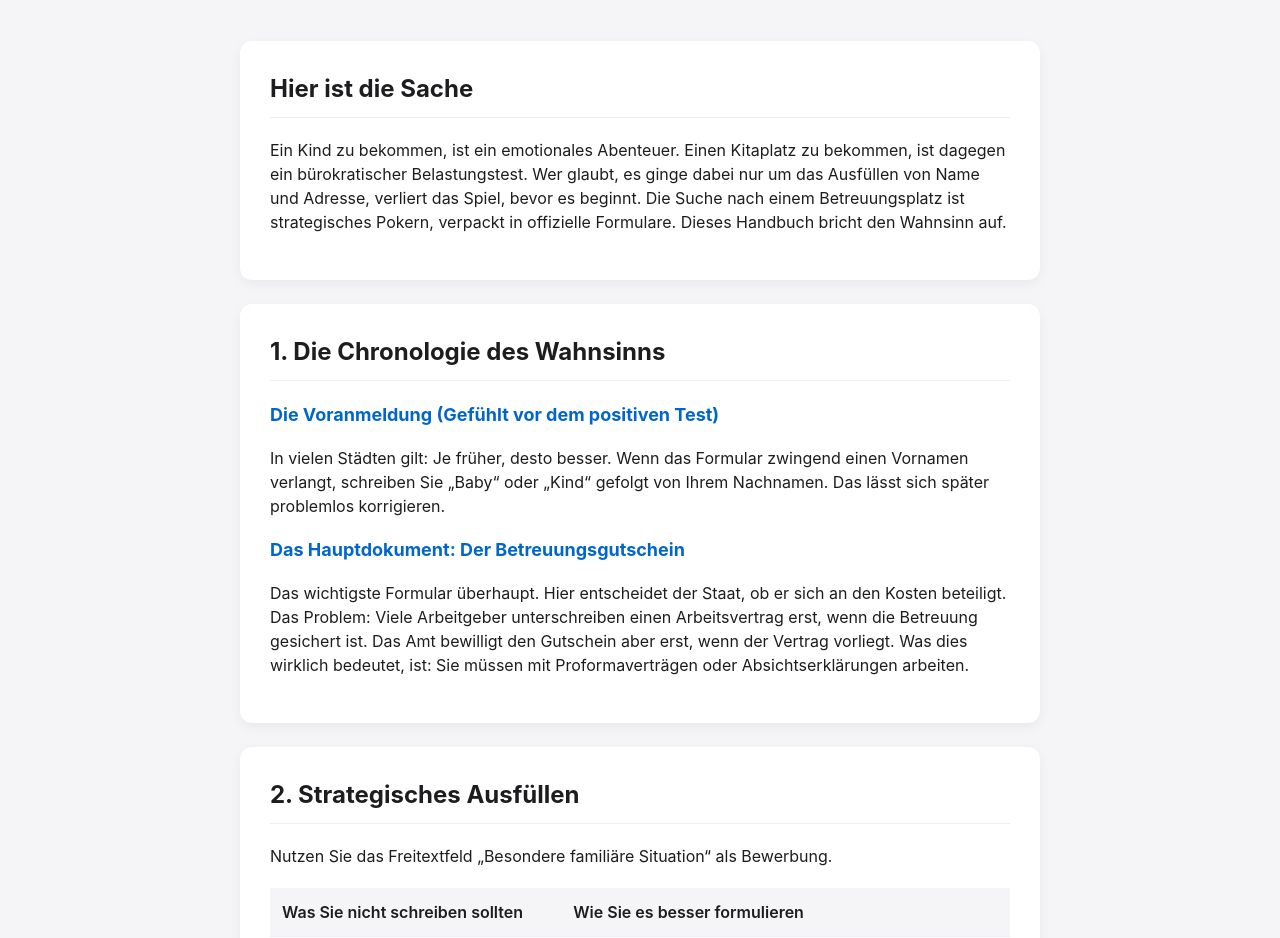
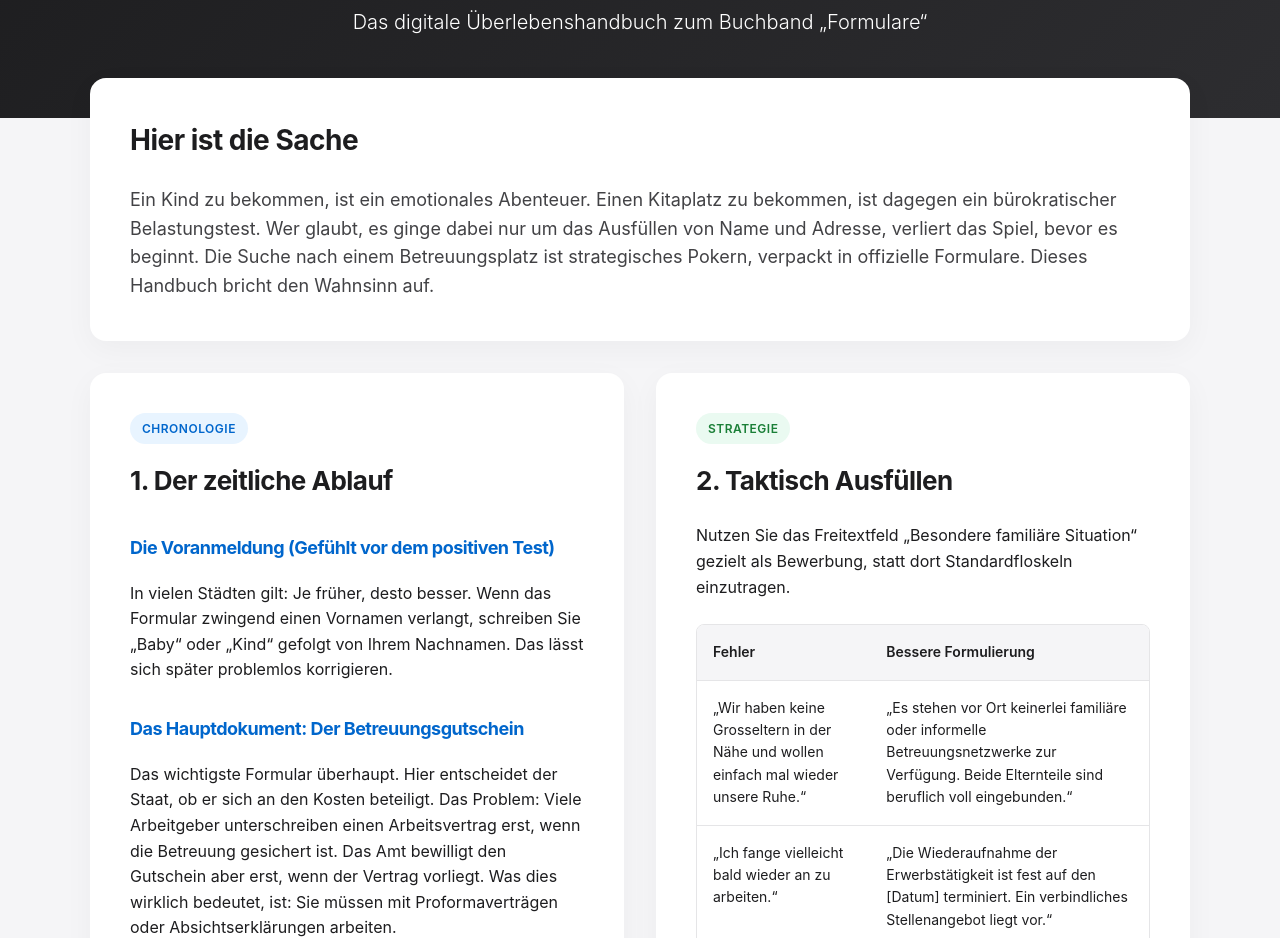
Before and after one commit to dudewithdog/kitafinden, a plain HTML site: page index.html in a window 1280 px wide. Shown: the part 167-1105 px from the top of the page. Drawn offline with Linux system fonts and the light colour scheme.

Commit message:
Update index.html

```diff
--- a/index.html
+++ b/index.html
@@ -5,90 +5,186 @@
     <meta name="viewport" content="width=device-width, initial-scale=1.0">
     <title>Kitaplatz suchen – Das digitale Überlebenshandbuch</title>
     <style>
+        :root {
+            --bg-color: #f5f5f7;
+            --card-bg: #ffffff;
+            --text-main: #1d1d1f;
+            --text-muted: #86868b;
+            --accent: #0066cc;
+            --border-radius: 16px;
+        }
+
         body {
             font-family: -apple-system, BlinkMacSystemFont, "Segoe UI", Roboto, Helvetica, Arial, sans-serif;
-            background-color: #f5f5f7;
-            color: #1d1d1f;
-            line-height: 1.5;
+            background-color: var(--bg-color);
+            color: var(--text-main);
+            line-height: 1.6;
             margin: 0;
-            padding: 40px 20px;
+            padding: 0;
+            -webkit-font-smoothing: antialiased;
         }
+
+        /* Hero Header */
+        .hero {
+            background: linear-gradient(135deg, #1d1d1f 0%, #2d2d30 100%);
+            color: #ffffff;
+            padding: 80px 20px;
+            text-align: center;
+        }
+
+        .hero h1 {
+            font-size: 48px;
+            font-weight: 700;
+            letter-spacing: -1px;
+            margin: 0 0 16px 0;
+        }
+
+        .hero p {
+            font-size: 20px;
+            color: #aeae2;
+            max-width: 600px;
+            margin: 0 auto;
+            font-weight: 300;
+        }
+
+        /* Main Content Container */
         .container {
-            max-width: 800px;
-            margin: 0 auto;
+            max-width: 1100px;
+            margin: -40px auto 60px auto;
+            padding: 0 20px;
         }
-        h1 {
-            font-size: 40px;
-            font-weight: 700;
+
+        /* Intro Card spans full width */
+        .intro-card {
+            background: var(--card-bg);
+            border-radius: var(--border-radius);
+            padding: 40px;
+            box-shadow: 0 8px 30px rgba(0,0,0,0.04);
+            margin-bottom: 32px;
+        }
+
+        .intro-card h2 {
+            font-size: 28px;
+            margin-top: 0;
             letter-spacing: -0.5px;
-            margin-bottom: 10px;
         }
-        .subtitle {
-            font-size: 21px;
-            color: #86868b;
-            margin-bottom: 40px;
+
+        /* Grid for Main Topics */
+        .grid {
+            display: grid;
+            grid-template-columns: repeat(auto-fit, minmax(480px, 1fr));
+            gap: 32px;
         }
+
         .card {
-            background: #ffffff;
-            border-radius: 12px;
-            padding: 30px;
-            margin-bottom: 24px;
-            box-shadow: 0 4px 12px rgba(0,0,0,0.05);
+            background: var(--card-bg);
+            border-radius: var(--border-radius);
+            padding: 40px;
+            box-shadow: 0 8px 30px rgba(0,0,0,0.04);
+            transition: transform 0.2s ease, box-shadow 0.2s ease;
         }
-        h2 {
-            font-size: 24px;
-            margin-top: 0;
-            border-bottom: 1px solid #eeeeee;
-            padding-bottom: 10px;
+
+        .card:hover {
+            transform: translateY(-2px);
+            box-shadow: 0 12px 40px rgba(0,0,0,0.08);
         }
-        h3 {
-            font-size: 18px;
-            color: #0066cc;
+
+        /* Badge Styles */
+        .badge {
+            display: inline-block;
+            padding: 6px 12px;
+            border-radius: 20px;
+            font-size: 12px;
+            font-weight: 600;
+            text-transform: uppercase;
+            letter-spacing: 0.5px;
+            margin-bottom: 16px;
         }
+
+        .badge-chrono { background: #e8f4ff; color: #0066cc; }
+        .badge-strat { background: #eafaf1; color: #1a7f37; }
+        .badge-tool { background: #f3f3f4; color: #57606a; }
+
+        h2, h3 {
+            letter-spacing: -0.5px;
+        }
+
+        h2 { font-size: 26px; margin-top: 0; }
+        h3 { font-size: 18px; margin-top: 32px; color: var(--accent); }
+
+        /* Tables styled properly */
         table {
             width: 100%;
-            border-collapse: collapse;
-            margin: 20px 0;
+            border-collapse: separate;
+            border-spacing: 0;
+            margin: 24px 0;
+            border: 1px solid #e5e5e7;
+            border-radius: 8px;
+            overflow: hidden;
         }
+
         th, td {
+            padding: 16px;
             text-align: left;
-            padding: 12px;
-            border-bottom: 1px solid #eeeeee;
+            font-size: 14px;
         }
+
         th {
             background-color: #f5f5f7;
             font-weight: 600;
+            border-bottom: 1px solid #e5e5e7;
         }
+
+        td {
+            border-bottom: 1px solid #e5e5e7;
+            vertical-align: top;
+        }
+
+        tr:last-child td {
+            border-bottom: none;
+        }
+
+        /* Code Block Styles for Copy-Paste */
         pre {
             background: #f5f5f7;
-            padding: 15px;
-            border-radius: 8px;
+            padding: 20px;
+            border-radius: 10px;
             overflow-x: auto;
-            font-family: "SFMono-Regular", Consolas, "Liberation Mono", Menlo, monospace;
-            font-size: 14px;
+            font-family: "SFMono-Regular", Consolas, Menlo, monospace;
+            font-size: 13px;
+            color: #24292f;
+            border: 1px solid #e5e5e7;
+            line-height: 1.5;
         }
-        ul {
-            padding-left: 20px;
-        }
-        li {
-            margin-bottom: 8px;
+
+        /* Responsive Tweak */
+        @media (max-width: 768px) {
+            .grid { grid-template-columns: 1fr; }
+            .hero h1 { font-size: 36px; }
+            .card { padding: 24px; }
         }
     </style>
 </head>
 <body>
 
+<div class="hero">
+    <h1>Kitaplatz suchen</h1>
+    <p>Das digitale Überlebenshandbuch zum Buchband „Formulare“</p>
+</div>
+
 <div class="container">
 
-    <h1>Kitaplatz suchen</h1>
-    <div class="subtitle">Das digitale Überlebenshandbuch zum Buch „Formulare“</div>
+    <div class="intro-card">
+        <h2>Hier ist die Sache</h2>
+        <p style="font-size: 18px; margin: 0; color: #424245;">Ein Kind zu bekommen, ist ein emotionales Abenteuer. Einen Kitaplatz zu bekommen, ist dagegen ein bürokratischer Belastungstest. Wer glaubt, es ginge dabei nur um das Ausfüllen von Name und Adresse, verliert das Spiel, bevor es beginnt. Die Suche nach einem Betreuungsplatz ist strategisches Pokern, verpackt in offizielle Formulare. Dieses Handbuch bricht den Wahnsinn auf.</p>
+    </div>
+
+    <div class="grid">
 
         <div class="card">
-        <h2>Hier ist die Sache</h2>
-        <p>Ein Kind zu bekommen, ist ein emotionales Abenteuer. Einen Kitaplatz zu bekommen, ist dagegen ein bürokratischer Belastungstest. Wer glaubt, es ginge dabei nur um das Ausfüllen von Name und Adresse, verliert das Spiel, bevor es beginnt. Die Suche nach einem Betreuungsplatz ist strategisches Pokern, verpackt in offizielle Formulare. Dieses Handbuch bricht den Wahnsinn auf.</p>
-    </div>
+            <span class="badge badge-chrono">Chronologie</span>
+            <h2>1. Der zeitliche Ablauf</h2>
 
-    <div class="card">
-        <h2>1. Die Chronologie des Wahnsinns</h2>
             <h3>Die Voranmeldung (Gefühlt vor dem positiven Test)</h3>
             <p>In vielen Städten gilt: Je früher, desto besser. Wenn das Formular zwingend einen Vornamen verlangt, schreiben Sie „Baby“ oder „Kind“ gefolgt von Ihrem Nachnamen. Das lässt sich später problemlos korrigieren.</p>
 
@@ -97,18 +193,20 @@
         </div>
 
         <div class="card">
-        <h2>2. Strategisches Ausfüllen</h2>
-        <p>Nutzen Sie das Freitextfeld „Besondere familiäre Situation“ als Bewerbung.</p>
+            <span class="badge badge-strat">Strategie</span>
+            <h2>2. Taktisch Ausfüllen</h2>
+            <p>Nutzen Sie das Freitextfeld „Besondere familiäre Situation“ gezielt als Bewerbung, statt dort Standardfloskeln einzutragen.</p>
+
             <table>
                 <thead>
                     <tr>
-                    <th>Was Sie nicht schreiben sollten</th>
-                    <th>Wie Sie es besser formulieren</th>
+                        <th>Fehler</th>
+                        <th>Bessere Formulierung</th>
                     </tr>
                 </thead>
                 <tbody>
                     <tr>
-                    <td>„Wir haben keine Grosseltern in der Nähe und wollen einfach mal wieder unsere Ruhe haben.“</td>
+                        <td>„Wir haben keine Grosseltern in der Nähe und wollen einfach mal wieder unsere Ruhe.“</td>
                         <td>„Es stehen vor Ort keinerlei familiäre oder informelle Betreuungsnetzwerke zur Verfügung. Beide Elternteile sind beruflich voll eingebunden.“</td>
                     </tr>
                     <tr>
@@ -119,11 +217,15 @@
             </table>
         </div>
 
-    <div class="card">
+    </div>
+
+    <div class="card" style="margin-top: 32px;">
+        <span class="badge badge-tool">Werkzeuge</span>
         <h2>3. Textbausteine zum Kopieren</h2>
+        <p>Kopieren Sie diese Vorlagen direkt heraus, um sie für Ihren Antrag oder die Kommunikation mit dem Arbeitgeber anzupassen.</p>
+
         <h3>Vorlage: Motivationsschreiben im Antrag</h3>
-        <pre>
-Sehr geehrte Damen und Herren
+        <pre>Sehr geehrte Damen und Herren
 
 Mit diesem Antrag möchten wir unser dringendes Interesse an einem Betreuungsplatz für unser Kind [Name] ab dem [Wunschdatum] bekräftigen. Aufgrund der feststehenden Wiederaufnahme unserer Erwerbstätigkeiten (Mutter: [X]%, Vater: [X]%) und des vollständigen Fehlens lokaler familiärer Unterstützung im Raum [Wohnort], sind wir zwingend auf eine professionelle Betreuung angewiesen.
 
```
Lines whose indentation alone changed are shown as unchanged.
